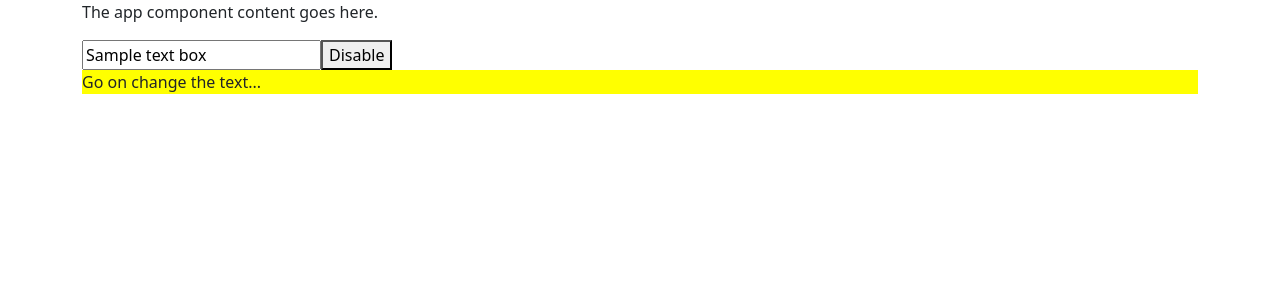
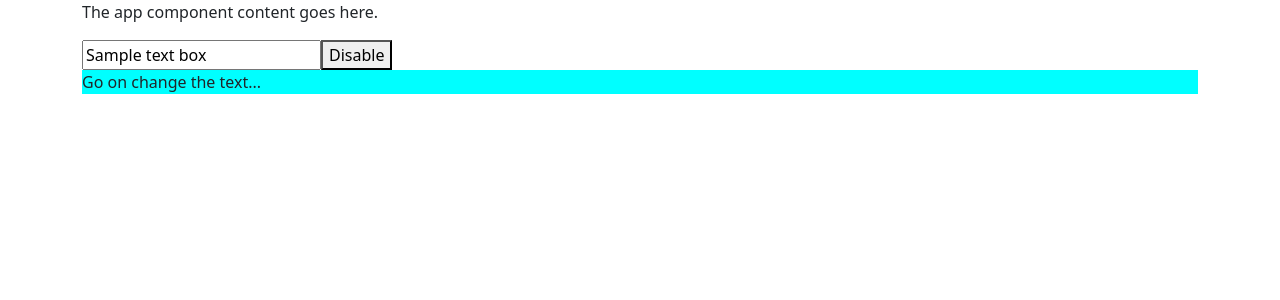
Before and after one commit to gishu/angular-bootcamp, an Angular app: page / in a window 1280 px wide. Shown: the top 300 px of the page. Built offline with nearby package versions, Linux system fonts and the light colour scheme.

Commit message:
use renderer vs directly accessing DOM

```diff
--- a/src/app/app.component.html
+++ b/src/app/app.component.html
@@ -6,7 +6,7 @@
     {{ enableText ? "Disable" : "Enable" }}
   </button>
   <div *ngIf="enableText; else disabledTemplate" [ngClass]="getClasses()">
-    <p appHighlight>Go on change the text...</p>
+    <p appBetterHighlight>Go on change the text...</p>
   </div>
 
   <ng-template #disabledTemplate>
--- a/src/app/app.module.ts
+++ b/src/app/app.module.ts
@@ -3,11 +3,13 @@ import { BrowserModule } from '@angular/platform-browser';
 
 import { AppComponent } from './app.component';
 import { HighlightDirective } from './highlight/highlight.directive';
+import { BetterHighlightDirective } from './better-highlight/better-highlight.directive';
 
 @NgModule({
   declarations: [
     AppComponent,
-    HighlightDirective
+    HighlightDirective,
+    BetterHighlightDirective
   ],
   imports: [
     BrowserModule
--- /dev/null
+++ b/src/app/better-highlight/better-highlight.directive.ts
@@ -0,0 +1,13 @@
+import { Directive, ElementRef, OnInit, Renderer2 } from '@angular/core';
+
+@Directive({
+  selector: '[appBetterHighlight]'
+})
+export class BetterHighlightDirective implements OnInit {
+
+  constructor(private renderer : Renderer2, private elementRef : ElementRef) { }
+
+  ngOnInit(){
+    this.renderer.setStyle(this.elementRef.nativeElement, 'background-color', 'cyan')
+  }
+}
```
Also changed, not shown: 1 other file (tests, documents, lock files or other folders).
